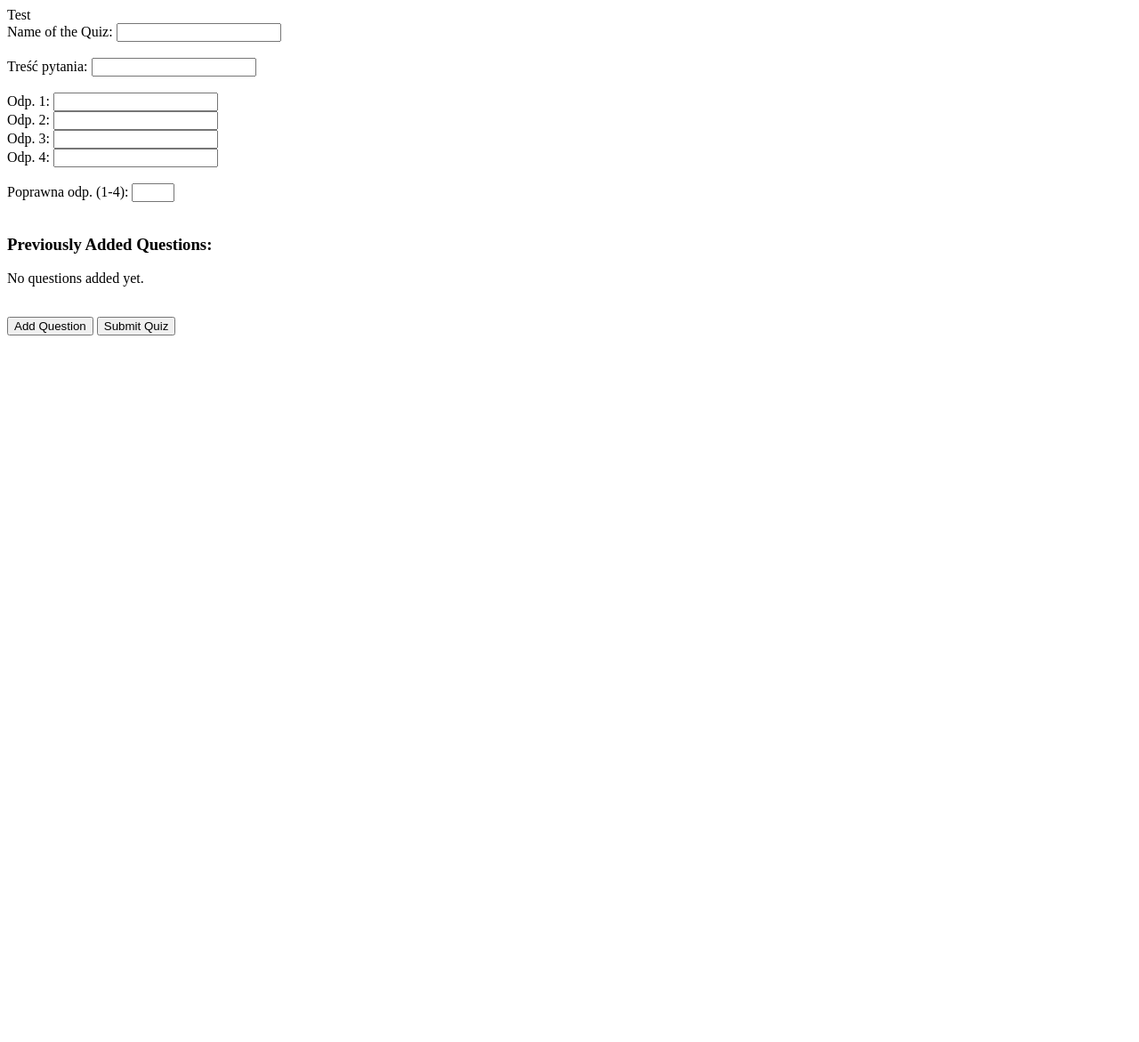
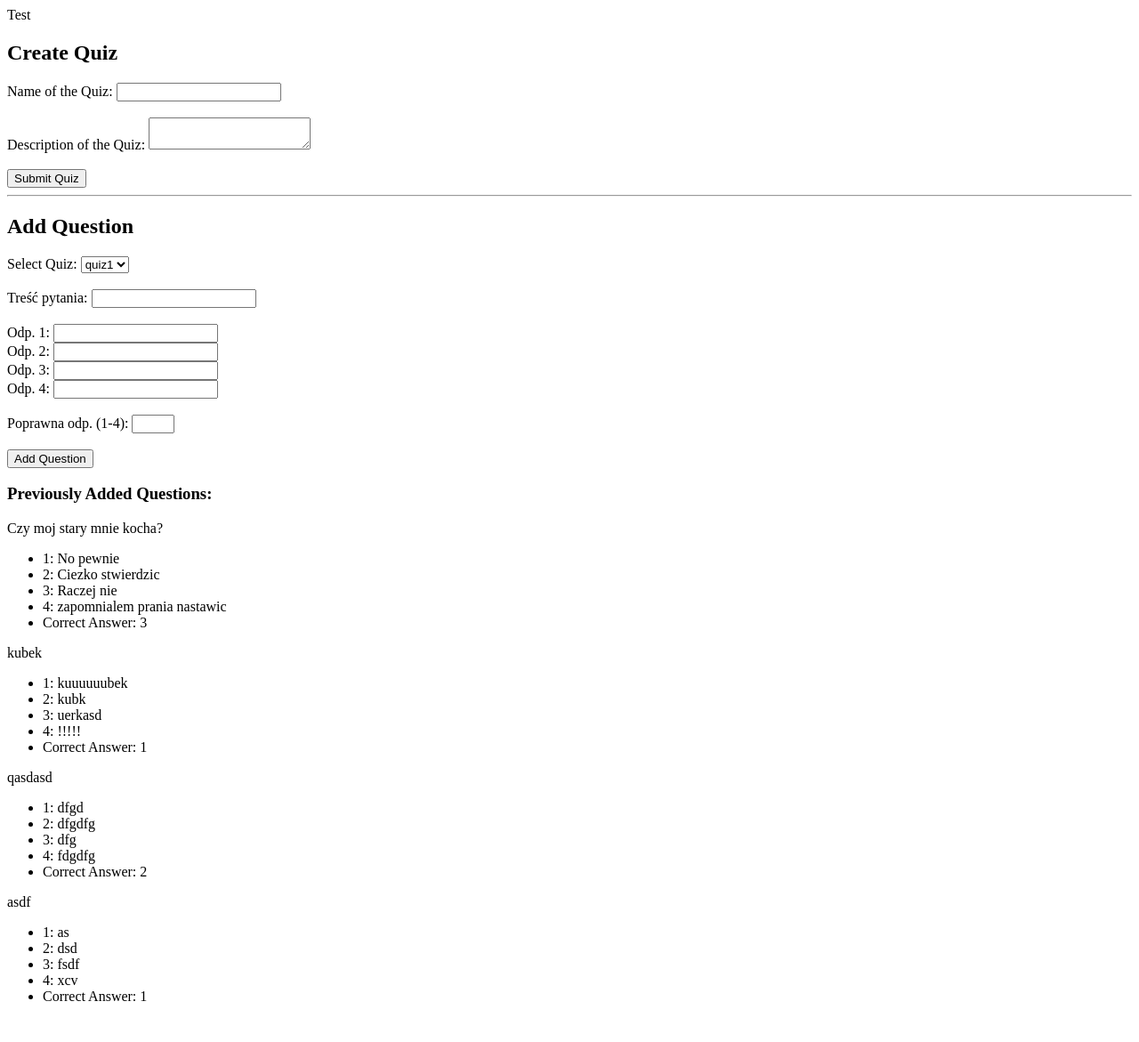
Before and after one commit to Kszyszka/zabka-learning, a Django app: page /quiz/create/ in a window 1280 px wide. Shown: the whole page at 89% size. Before the commit the page ends 377 px from the top, so only its background shows below. Run offline with Django 5.2, Linux system fonts and the light colour scheme; data comes from the database, SQL or seed files in the repository; both versions use the stored data as it was after the commit.

Commit message:
nie pamietam co zmienialem. commit przed pullem z maina

```diff
--- a/project/quizAPP/forms.py
+++ b/project/quizAPP/forms.py
@@ -5,3 +5,9 @@ class QuizForm(forms.ModelForm):
     class Meta:
         model = Quiz
         fields = ['id','title','description']
+
+
+class QuestionForm(forms.ModelForm):
+    class Meta:
+        model = Question
+        fields = ['quiz', 'question_text', 'answer1', 'answer2', 'answer3', 'answer4', 'correct_answer']
--- a/project/quizAPP/urls.py
+++ b/project/quizAPP/urls.py
@@ -5,5 +5,6 @@ urlpatterns = [
     path("",views.home, name='home'),
     path('create/', views.create_quiz, name='quizwizard'),
     path('quizlist/', views.quiz_list, name='quizlist'),
-    path('quizzes/<int:quiz_id>/', views.question_list, name='questionlist')
+    path('quizzes/<int:quiz_id>/', views.question_list, name='questionlist'),
+    path('add_question/', views.add_question, name='add_question')
 ]
--- a/project/quizAPP/views.py
+++ b/project/quizAPP/views.py
@@ -1,6 +1,9 @@
-from django.shortcuts import render, get_object_or_404
-from .models import Quiz
-from .forms import QuizForm
+from django.shortcuts import render, redirect, get_object_or_404
+from django.contrib import messages
+from django.contrib.auth.models import User
+from .models import Quiz, Question
+from .forms import QuizForm, QuestionForm
+
 
 # Create your views here.
 
@@ -9,30 +12,63 @@ basepath = "..\\templates\\quiz\\"
 def home(request):
     return render(request, f'{basepath}home.html')
 
-
-
 def create_quiz(request):
     if request.method == 'POST':
-        form = QuizForm(request.POST)
-        if form.is_valid():
-            quiz = form.save(commit=False)
-            quiz.created_by = request.user
+        quiz_form = QuizForm(request.POST)
+        if quiz_form.is_valid():
+            quiz = quiz_form.save(commit=False)
+            quiz.created_by = request.user  # Set the current user
             quiz.save()
-            #return redirect('quiz_list')  # Redirect to a view that lists quizzes
-        else:
-            form = QuizForm()
 
-    return render(request, f'{basepath}quizwizard.html')
+            # Optionally, add a success message
+            messages.success(request, 'Quiz created successfully!')
+
+            # Store the quiz ID in the session
+            request.session['current_quiz_id'] = quiz.id
+
+            return redirect('quiz_list')  # Redirect to quiz list or any other page
+    else:
+        quiz_form = QuizForm()
+
+    # Ensure the question form is empty when rendering the create_quiz form
+    question_form = QuestionForm()
+    quizzes = Quiz.objects.all()
+    previous_questions = Question.objects.all()
+
+    context = {
+        'quiz_form': quiz_form,
+        'question_form': question_form,
+        'quizzes': quizzes,
+        'previous_questions': previous_questions,
+    }
+    return render(request, f'{basepath}quizwizard.html', context)
+
 
 
 def add_question(request):
-    pass
+    if request.method == 'POST':
+        question_form = QuestionForm(request.POST)
+        if question_form.is_valid():
+            question_form.save()
+            return redirect('add_question')  # Adjust as necessary
 
+    # Ensure the quiz form is empty when rendering the add_question form
+    quiz_form = QuizForm()
+    quizzes = Quiz.objects.all()
+    previous_questions = Question.objects.all()
+
+    context = {
+        'quiz_form': quiz_form,
+        'question_form': question_form,
+        'quizzes': quizzes,
+        'previous_questions': previous_questions,
+    }
+    return render(request, f'{basepath}quizwizard.html', context)
 
 
 def quiz_list(request):
     quizzes = Quiz.objects.all()  # Replace Quiz with your actual Quiz model - to be added once
-    return render(request, f'{basepath}quizlist.html', {'quizzes': quizzes})  # Replace with your actual template for quiz list
+    return render(request, 'quiz/quizlist.html', {'quizzes': quizzes})  # Replace with your actual template for quiz list
 
 def question_list(request, quiz_id):
     quiz = get_object_or_404(Quiz, id=quiz_id)
--- a/project/templates/quiz/quizwizard.html
+++ b/project/templates/quiz/quizwizard.html
@@ -1,14 +1,42 @@
 {% extends "base.html" %}
 
-{% block title %}Create Quiz Question{% endblock %}
+{% block title %}Create Quiz and Add Questions{% endblock %}
 
 {% block content %}
-<form action="" method="post">
+<h2>Create Quiz</h2>
+<form action="{% url 'quizwizard' %}" method="post">
     {% csrf_token %}
 
     <!-- Name of the Quiz -->
     <label for="quiz_name">Name of the Quiz:</label>
     <input type="text" id="quiz_name" name="quiz_name">
+    <br><br>
+
+    <!-- Description of the Quiz -->
+    <label for="quiz_description">Description of the Quiz:</label>
+    <textarea id="quiz_description" name="quiz_description"></textarea>
+    <br><br>
+
+    <!-- Submit Quiz Button -->
+    <input type="submit" value="Submit Quiz">
+</form>
+
+<hr>
+
+<h2>Add Question</h2>
+<form action="{% url 'add_question' %}" method="post">
+    {% csrf_token %}
+
+    <!-- Select Quiz -->
+    <label for="quiz">Select Quiz:</label>
+    <select id="quiz" name="quiz">
+        {% for quiz in quizzes %}
+            <option value="{{ quiz.id }}"
+                {% if request.session.current_quiz_id == quiz.id %} selected {% endif %}>
+                {{ quiz.title }}
+            </option>
+        {% endfor %}
+    </select>
     <br><br>
 
     <!-- Question Text -->
@@ -35,18 +63,23 @@
     <input type="number" id="correct_answer" name="correct_answer" min="1" max="4">
     <br><br>
 
+    <!-- Submit Question Button -->
+    <input type="submit" value="Add Question">
+</form>
+
 <!-- View Previously Added Questions -->
 <h3>Previously Added Questions:</h3>
 {% for question in previous_questions %}
-        <p>{{ question.text }}</p>
-        <!-- Display other question details as needed -->
+    <p>{{ question.question_text }}</p>
+    <ul>
+        <li>1: {{ question.answer1 }}</li>
+        <li>2: {{ question.answer2 }}</li>
+        <li>3: {{ question.answer3 }}</li>
+        <li>4: {{ question.answer4 }}</li>
+        <li>Correct Answer: {{ question.correct_answer }}</li>
+    </ul>
 {% empty %}
     <p>No questions added yet.</p>
 {% endfor %}
 <br>
-
-    <!-- Submit Quiz Button -->
-    <input type="submit" value="Add Question">
-    <input type="submit" value="Submit Quiz">  <!-- Add this button -->
-</form>
 {% endblock %}
```
Also changed, not shown: project/db.sqlite3. Lines whose indentation alone changed are shown as unchanged.
